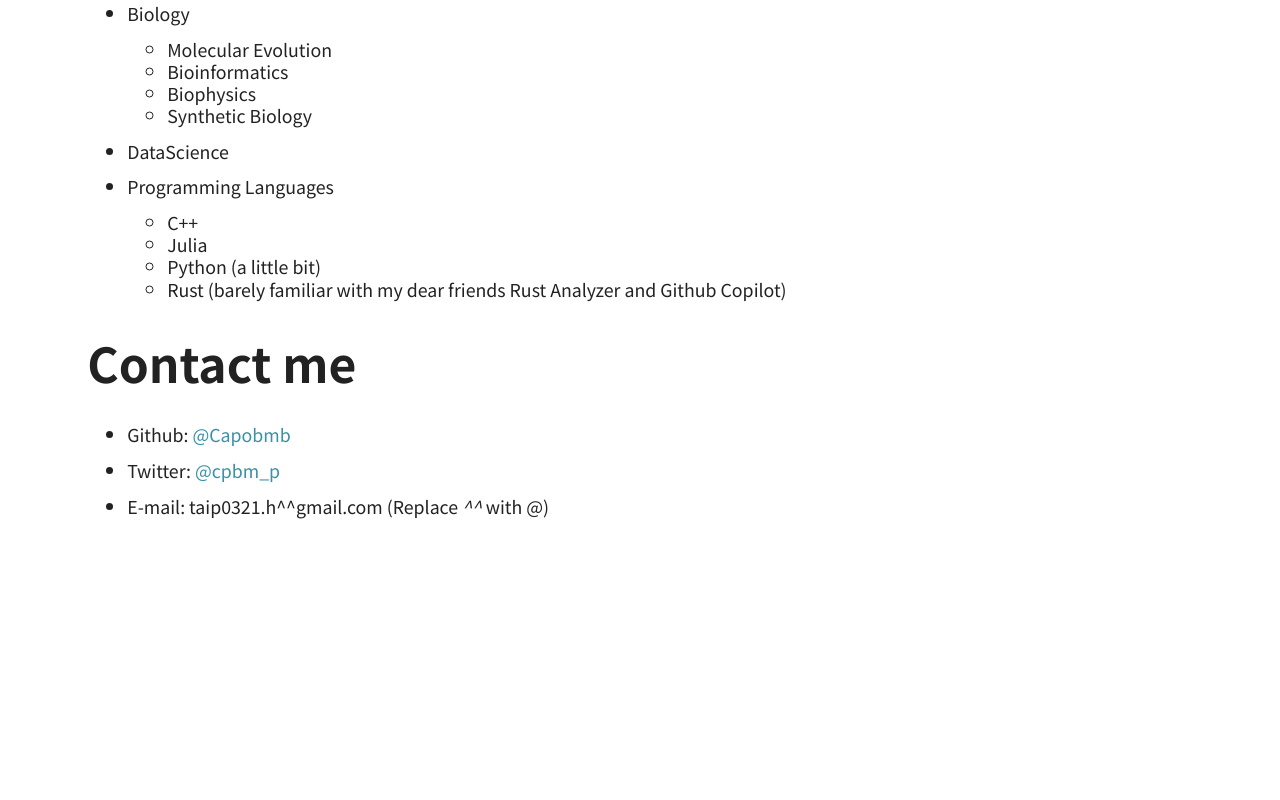
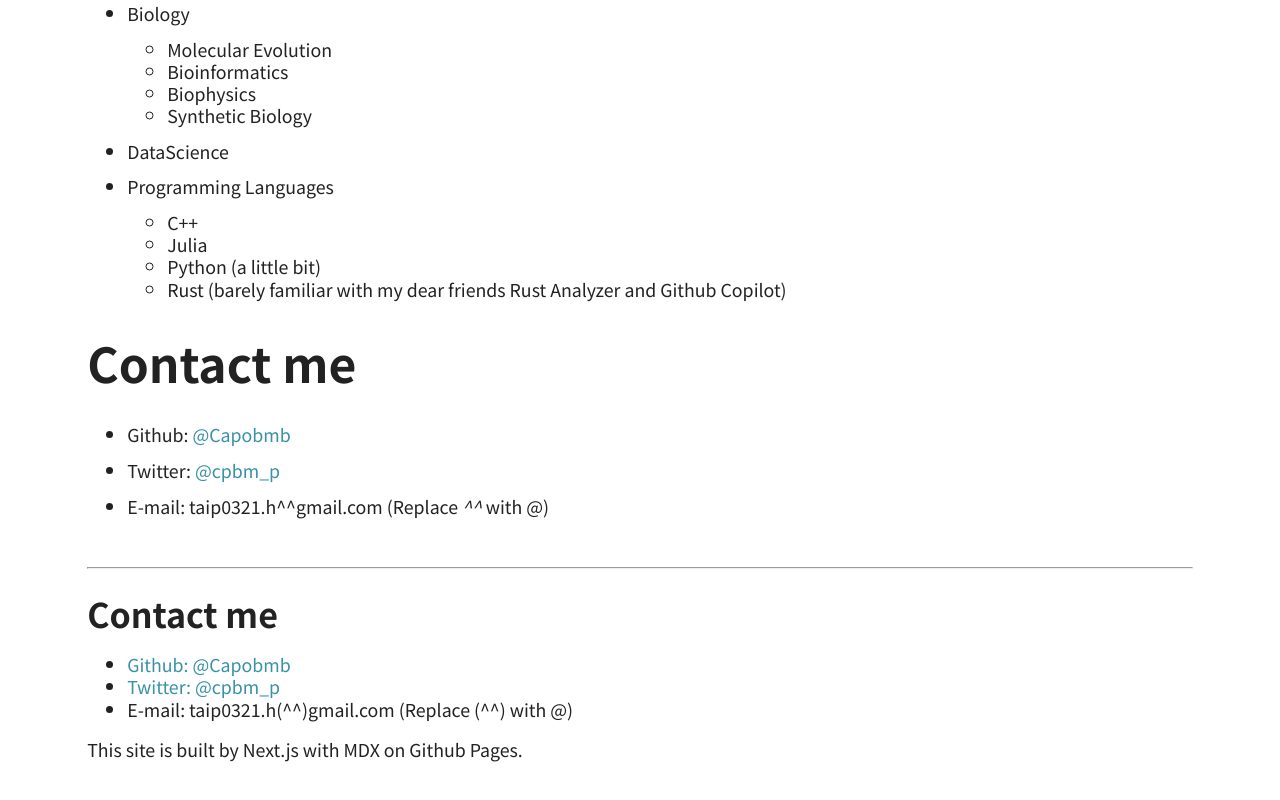
Before and after one commit to Capobmb/Capobmb.github.io, a Next.js app: page / in a window 1280 px wide. Shown: the part 1902-2702 px from the top of the page. Before the commit the page ends 2436 px from the top, so only its background shows below. Built offline with nearby package versions, Linux system fonts and the light colour scheme.

Commit message:
✨ Add footer

```diff
--- /dev/null
+++ b/src/components/Footer/footer.tsx
@@ -0,0 +1,24 @@
+import Link from "next/link";
+import Container from "../Container/container";
+export default function Footer() {
+  return (
+    <footer style={{ margin: "50px auto" }}>
+      <Container>
+        <hr />
+        <h2>Contact me</h2>
+        <ul>
+          <li>
+            <Link href="https://https://github.com/Capobmb">
+              Github: @Capobmb
+            </Link>
+          </li>
+          <li>
+            <Link href="https://twitter.com/cpbm_p">Twitter: @cpbm_p</Link>
+          </li>
+          <li>E-mail: taip0321.h(^^)gmail.com (Replace (^^) with @)</li>
+        </ul>
+        <p>This site is built by Next.js with MDX on Github Pages.</p>
+      </Container>
+    </footer>
+  );
+}
--- a/src/components/Layout/layout.tsx
+++ b/src/components/Layout/layout.tsx
@@ -1,9 +1,11 @@
 import Header from "../Header/header";
+import Footer from "../Footer/footer";
 export default function Layout({ children }: { children: React.ReactNode }) {
   return (
     <>
       <Header />
       <main>{children}</main>
+      <Footer />
     </>
   );
 }
```
